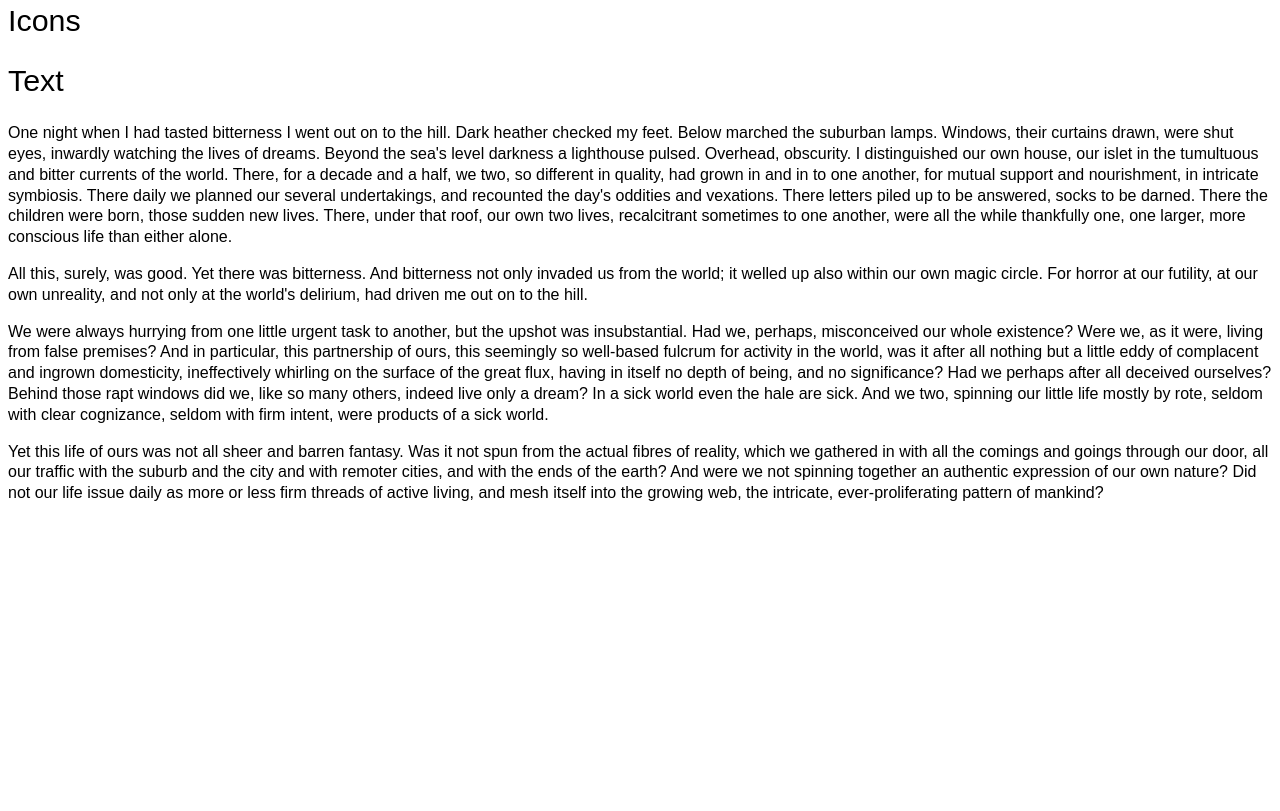
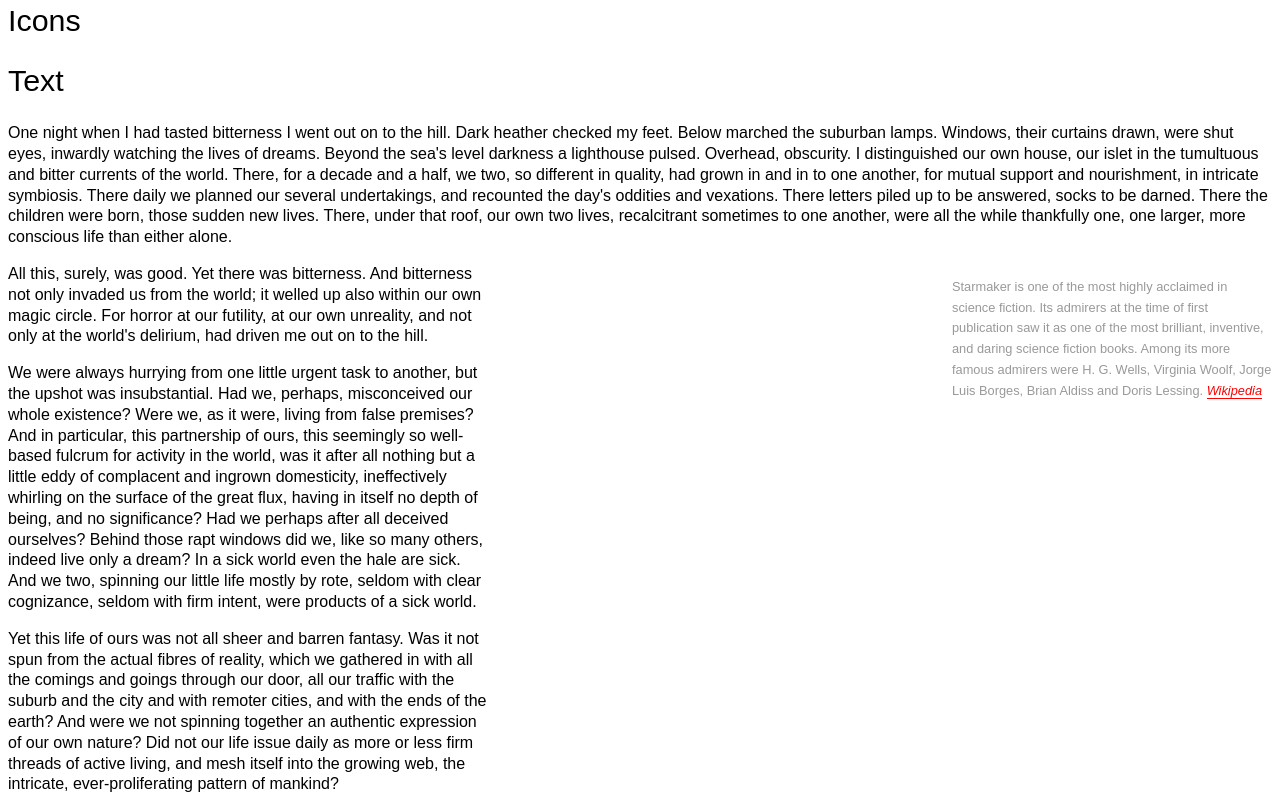
Before and after one commit to tomgp/tgp-ui-styles, a plain HTML site: page index.html in a window 1280 px wide. Shown: the part 816-1627 px from the top of the page. Before the commit the page ends 1336 px from the top, so only its background shows below. Drawn offline with nearby package versions, Linux system fonts and the light colour scheme.

Commit message:
adding some text styles

```diff
--- a/index.html
+++ b/index.html
@@ -28,6 +28,7 @@
 	</table>
 <h2>Chart</h2>
 <h2>Icons</h2>
+
 <h2>Text</h2>
 	<p>One night when I had tasted bitterness I went out on to the hill. Dark
 heather checked my feet. Below marched the suburban lamps. Windows,
@@ -43,12 +44,15 @@ There the children were born, those sudden new lives. There, under that
 roof, our own two lives, recalcitrant sometimes to one another, were all
 the while thankfully one, one larger, more conscious life than either
 alone.
-</p><p>
+</p>
+<aside><p>Starmaker is one of the most highly acclaimed in science fiction. Its admirers at the time of first publication saw it as one of the most brilliant, inventive, and daring science fiction books. Among its more famous admirers were H. G. Wells, Virginia Woolf, Jorge Luis Borges, Brian Aldiss and Doris Lessing. <a href="http://en.wikipedia.org/wiki/Star_Maker" class="source">Wikipedia</a></p>
+</aside>
+<p class="reading">
 All this, surely, was good. Yet there was bitterness. And bitterness not
 only invaded us from the world; it welled up also within our own magic
 circle. For horror at our futility, at our own unreality, and not only
 at the world's delirium, had driven me out on to the hill.
-</p><p>
+</p><p class="reading">
 We were always hurrying from one little urgent task to another, but the
 upshot was insubstantial. Had we, perhaps, misconceived our whole
 existence? Were we, as it were, living from false premises? And in
@@ -61,7 +65,7 @@ those rapt windows did we, like so many others, indeed live only a
 dream? In a sick world even the hale are sick. And we two, spinning our
 little life mostly by rote, seldom with clear cognizance, seldom with
 firm intent, were products of a sick world.
-</p><p>
+</p><p class="reading">
 Yet this life of ours was not all sheer and barren fantasy. Was it not
 spun from the actual fibres of reality, which we gathered in with all
 the comings and goings through our door, all our traffic with the suburb
--- a/ui-style.css
+++ b/ui-style.css
@@ -97,6 +97,16 @@
 			margin-bottom:20px;
 		}
 
+		a{
+			color: #f00;
+			border-bottom: solid 1px;
+			text-decoration: none;
+		}
+
+		a:visited{
+			color: #900;
+		}
+
 		h1{
 			font-size: 2.5rem;
 			font-weight: bold;
@@ -135,3 +145,19 @@
 		#myRange{
 			width: 400px;
 		}
+
+		aside{
+			color: #999;
+			max-width: 20rem;
+			font-size: 0.8rem;
+			float:right;
+			clear: both;
+			padding-left: 1rem;
+		}
+		.reading{
+			max-width: 30rem;
+		}
+
+		.source{
+			font-style: italic;
+		}
```
